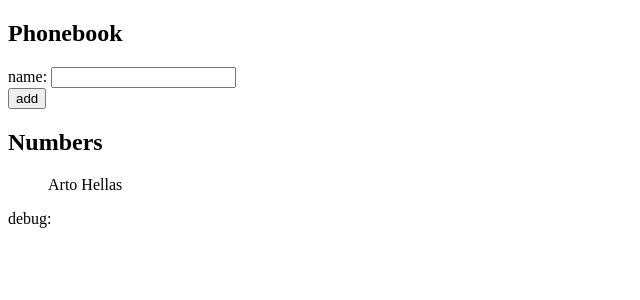
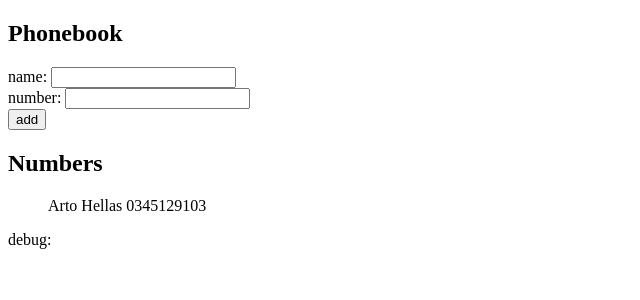
Before and after one commit to Evelyn-PA/Full-Stack-Open, a React (Vite) app in the folder part2/phonebook/: page / in a window 1280 px wide. Shown: the top 300 px of the page, without its empty margins (0-640 px from the left). Built offline with nearby package versions, Linux system fonts and the light colour scheme.

Commit message:
Complete task 2.8

```diff
--- a/part2/phonebook/src/App.jsx
+++ b/part2/phonebook/src/App.jsx
@@ -2,16 +2,18 @@ import { useState } from 'react'
 
 const App = () => {
   const [persons, setPersons] = useState([
-    { name: 'Arto Hellas' }
+    { name: 'Arto Hellas', number: "0345129103", id: 1 }
   ])
   const [newName, setNewName] = useState('')
 
-  const addPerson = (event)=>{
+  const [newPhone, setNewPhone] = useState('')
+
+  const addPerson = (event) => {
     event.preventDefault()
-    persons.some(person => person.name === newName)? window.alert(`${newName} is already added to phoneboo`): setPersons(persons.concat({ name: newName }))
+    persons.some(person => person.name === newName) ? window.alert(`${newName} is already added to phonebook`) : setPersons(persons.concat({ name: newName, number: newPhone }))
     setNewName("")
+    setNewPhone("")
   }
-//Make condition: if the newName already in array persons => Show the alert
 
   return (
     <div>
@@ -20,13 +22,15 @@ const App = () => {
         <div>
           name: <input value={newName} onChange={(e) => setNewName(e.target.value)} />
         </div>
+        <div>number: <input value={newPhone} onChange={(p) => setNewPhone(p.target.value)} /></div>
         <div>
           <button type="submit">add</button>
         </div>
       </form>
       <h2>Numbers</h2>
       <ul>
-        {persons.map(person => <p key={person.name}>{person.name}</p>)}
+        {persons.map(person => <p key={person.name}>{person.name} {person.number}</p>)}
+
       </ul>
       <div>debug: {newName}</div>
     </div>
```
